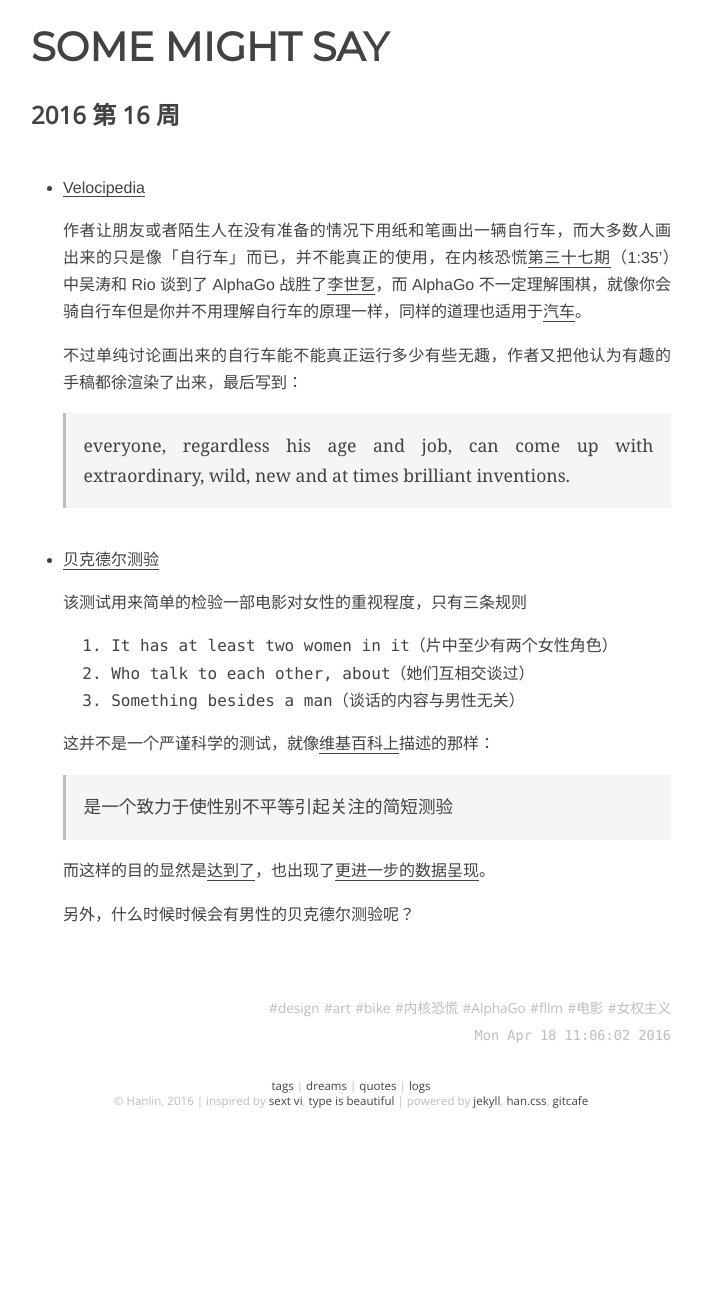
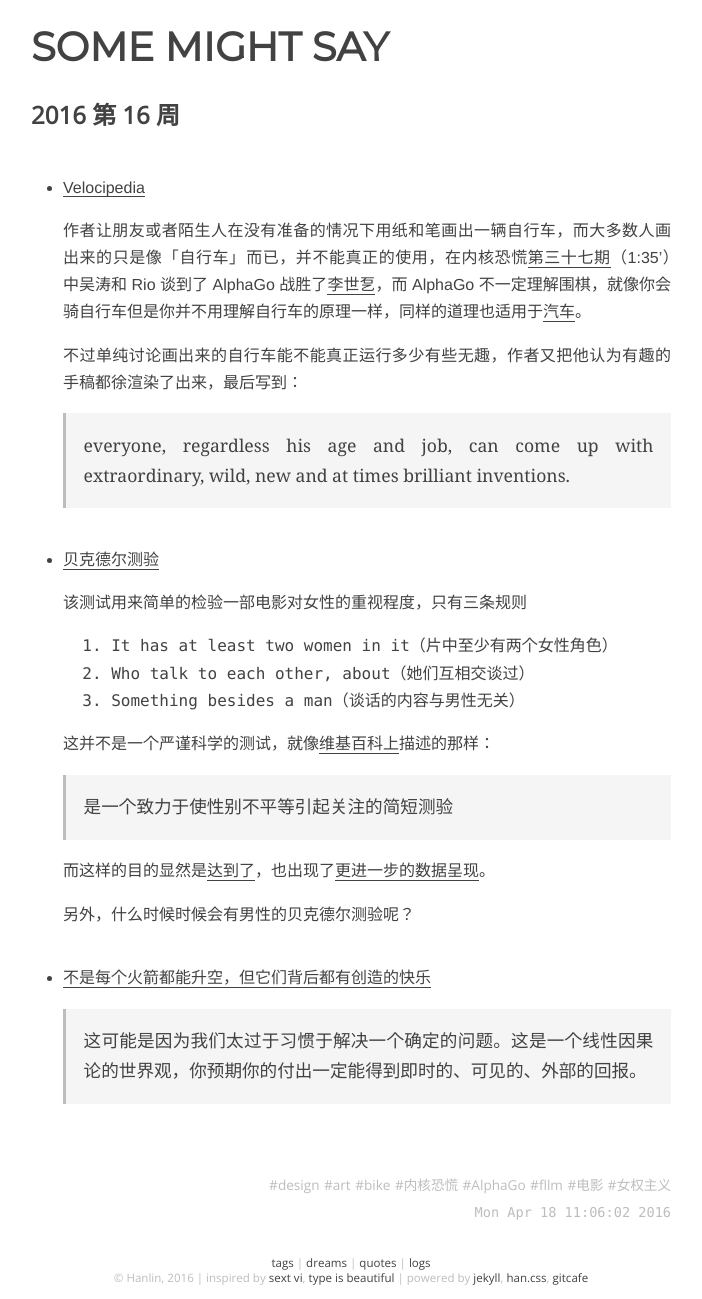
Before and after one commit to onion7878/word, a Jekyll site: the page built from _posts/logs/2016-04-11-16.md, in a window 1280 px wide. Shown: the whole page, without its empty margins (289-991 px from the left). Built offline with Jekyll 4.4.1, drawn with Linux system fonts in a browser that asks for light colours; Markdown is read by kramdown in place of the engine named in the settings; before the commit the page ends 1121 px from its top, so only the background shows below that.

Commit message:
add log to 2016-16

```diff
--- a/_posts/logs/2016-04-11-16.md
+++ b/_posts/logs/2016-04-11-16.md
@@ -31,3 +31,7 @@ tags: [design, art, bike, 内核恐慌, AlphaGo, fllm, 电影, 女权主义]
 	而这样的目的显然是[达到了](http://bechdeltest.com/statistics/)，也出现了[更进一步的数据呈现](http://poly-graph.co/bechdel/)。
 
 	另外，什么时候时候会有男性的贝克德尔测验呢？
+
+- [不是每个火箭都能升空，但它们背后都有创造的快乐](http://blog.wangjunyu.net/1218)
+
+	> 这可能是因为我们太过于习惯于解决一个确定的问题。这是一个线性因果论的世界观，你预期你的付出一定能得到即时的、可见的、外部的回报。
```
